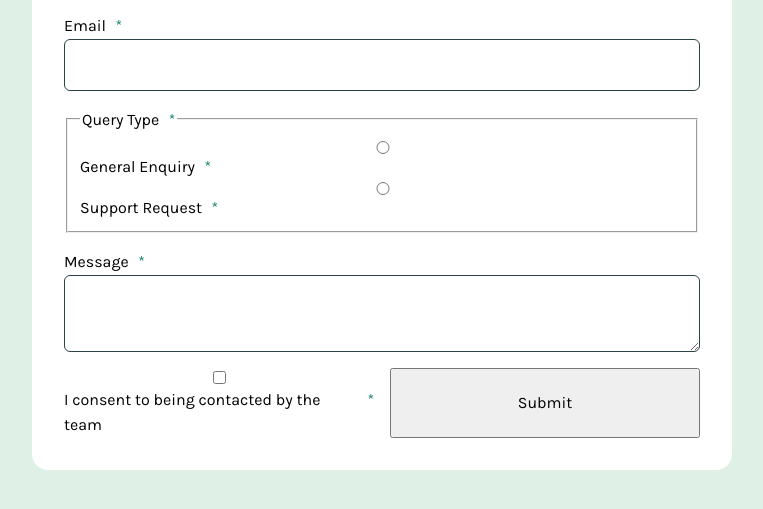
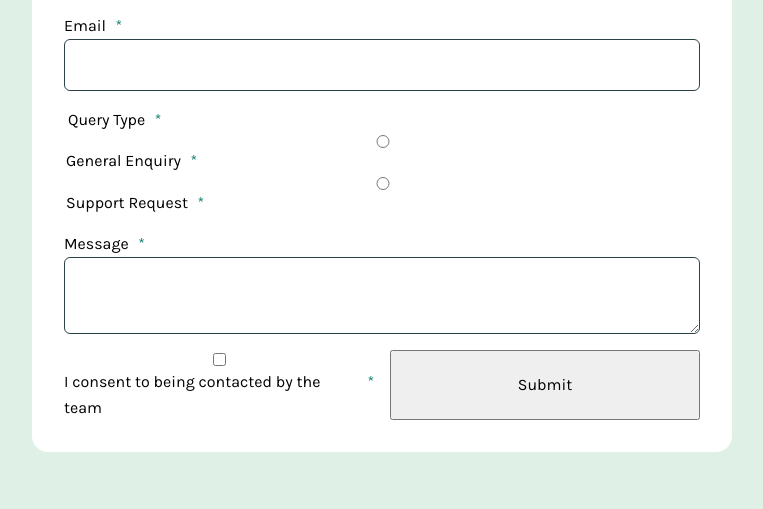
Before and after one commit to Annie-Huang/fem-contact-form, a website: page index.html in a window 1280 px wide. Shown: the part 171-680 px from the top of the page, without its empty margins (258-1021 px from the left). Drawn offline with Linux system fonts and the light colour scheme.

Commit message:
Get rid of the agent styling of fieldset

```diff
--- a/style.css
+++ b/style.css
@@ -69,6 +69,12 @@
     }
   }
 
+  /* Get rid of the agent styling of fieldset */
+  fieldset {
+    padding: 0;
+    border: 0;
+  }
+
   /* Make the .form-group grid layout will default stretch the <input> element */
   .form-group {
     display: grid;
```
